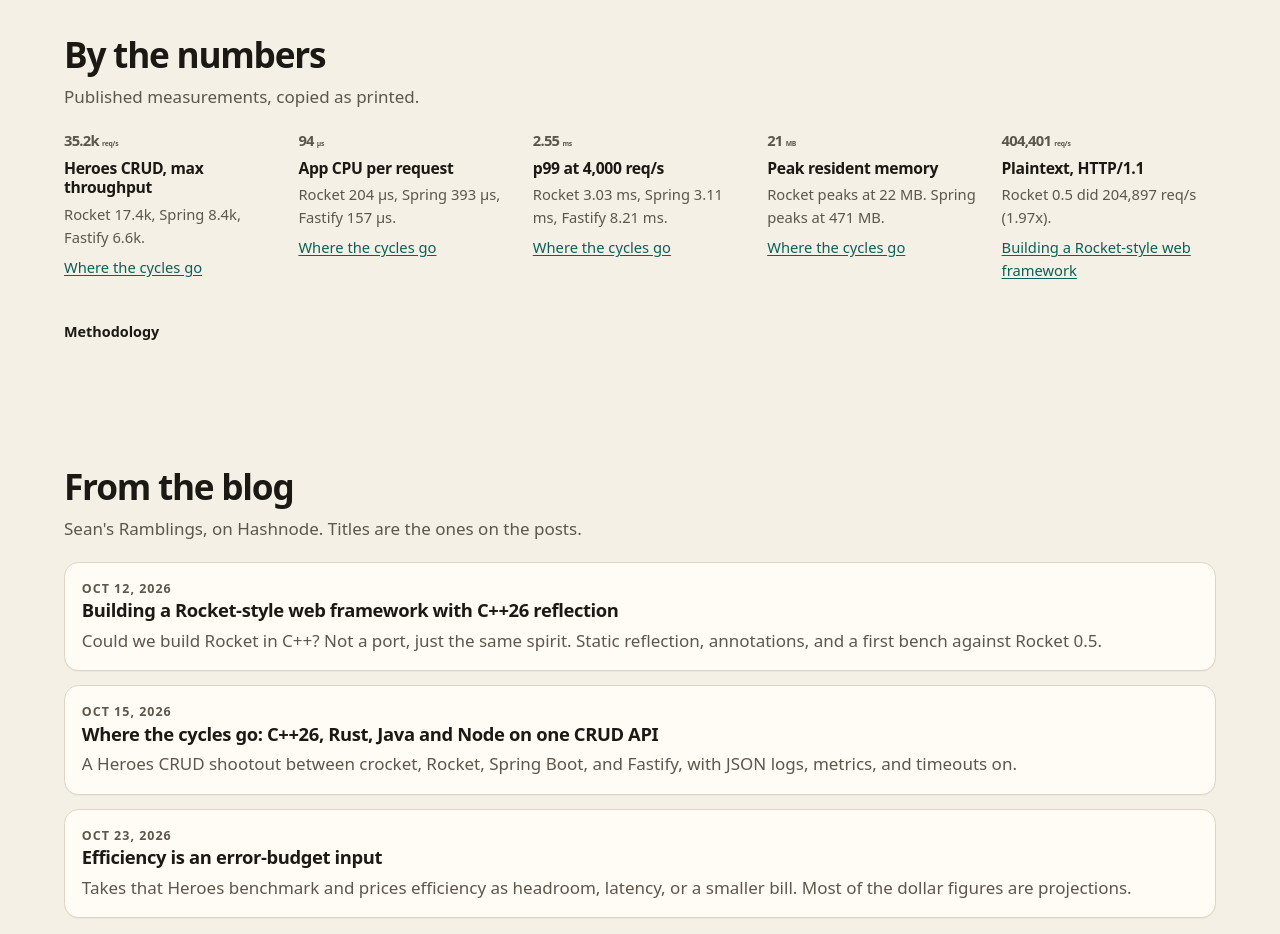
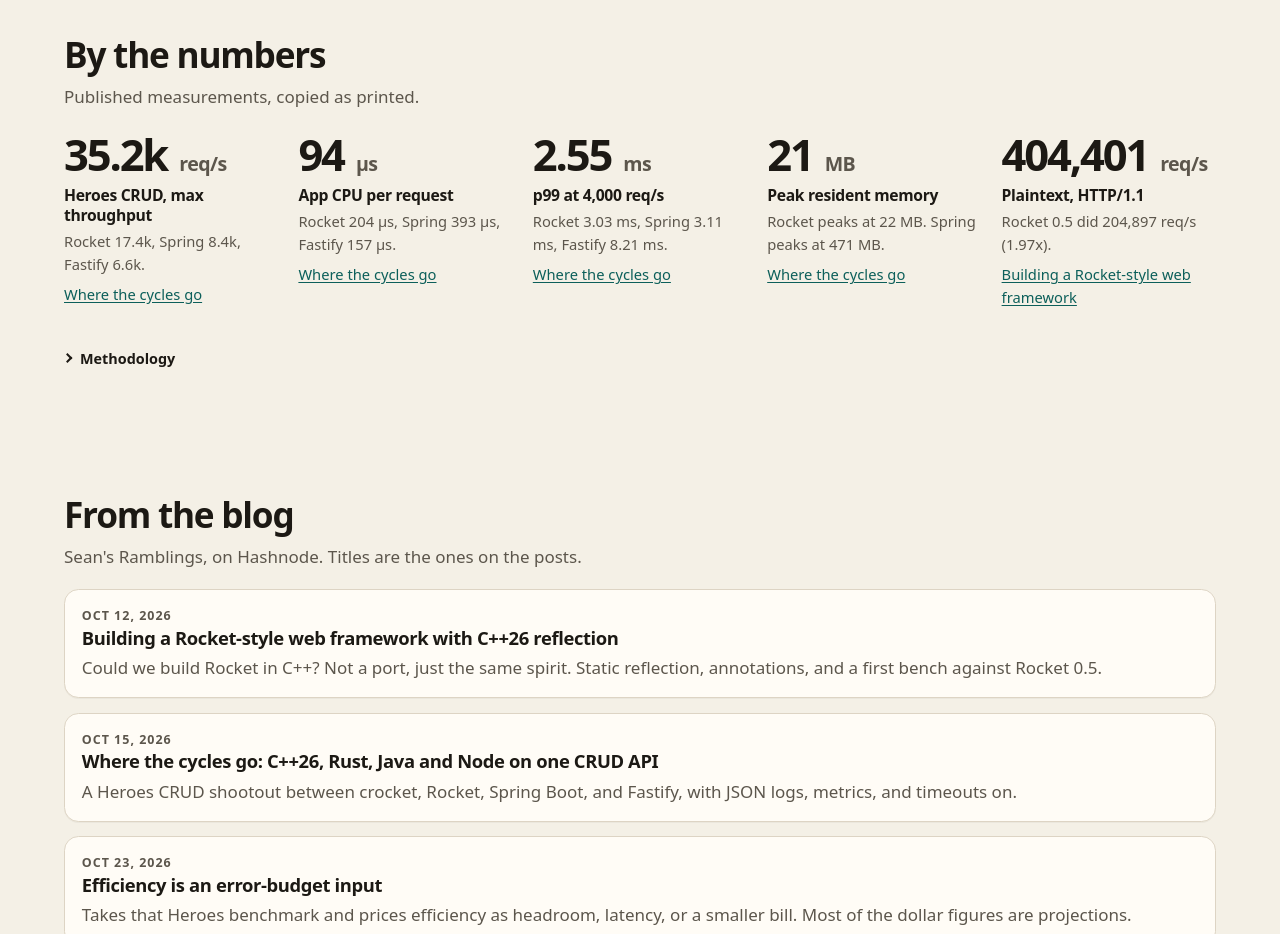
Before and after one commit to sean3z/crocket.dev, a plain HTML site: page web/index.html in a window 1280 px wide. Shown: the part 4820-5754 px from the top of the page. Drawn offline with Linux system fonts and the light colour scheme.

Commit message:
Make the benchmark figures win the font-size cascade
.stat p was overriding the headline size. The figure rule is now more specific, and Methodology shows a chevron.

```diff
--- a/web/style.css
+++ b/web/style.css
@@ -631,19 +631,23 @@ code { font-family: inherit; }
   min-width: 0;
 }
 
-.stat-value {
-  margin: 0;
-  font-size: clamp(2.15rem, 3.5vw, 3.35rem);
+/* .stat p is more specific than .stat-value, so the size has to live here. */
+.stat p.stat-value {
+  margin: 0 0 0.15rem;
+  color: var(--ink);
+  font-size: clamp(2.5rem, 3.4vw, 3rem);
   line-height: 0.95;
   letter-spacing: -0.05em;
   font-weight: 700;
 }
 
-.stat-value span {
-  display: inline-block;
-  font-size: 0.46em;
+.stat p.stat-value span {
+  display: inline;
+  margin-left: 0.15em;
+  font-size: 0.45em;
   font-weight: 650;
   letter-spacing: -0.03em;
+  line-height: 1;
   color: var(--muted);
 }
 
@@ -669,7 +673,25 @@ code { font-family: inherit; }
   min-height: 2.75rem;
   display: flex;
   align-items: center;
+  gap: 0.55rem;
   width: fit-content;
+  list-style: none;
+}
+
+.method summary::-webkit-details-marker { display: none; }
+
+.method summary::before {
+  content: "";
+  width: 0.45rem;
+  height: 0.45rem;
+  border-right: 2px solid currentColor;
+  border-bottom: 2px solid currentColor;
+  transform: translateY(-0.1rem) rotate(-45deg);
+  flex: none;
+}
+
+.method[open] summary::before {
+  transform: translateY(0.12rem) rotate(45deg);
 }
 
 .method p { max-width: 46rem; margin: 0.35rem 0 0.7rem; }
```
